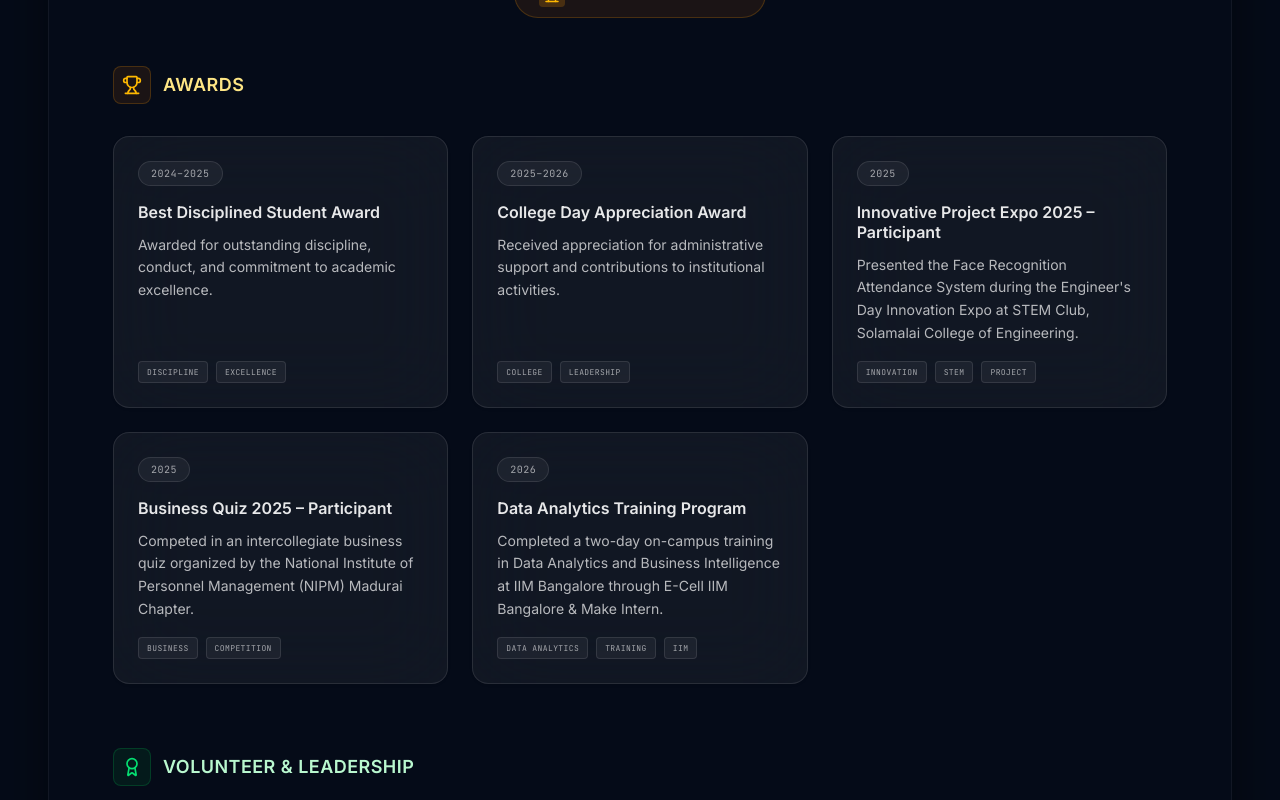
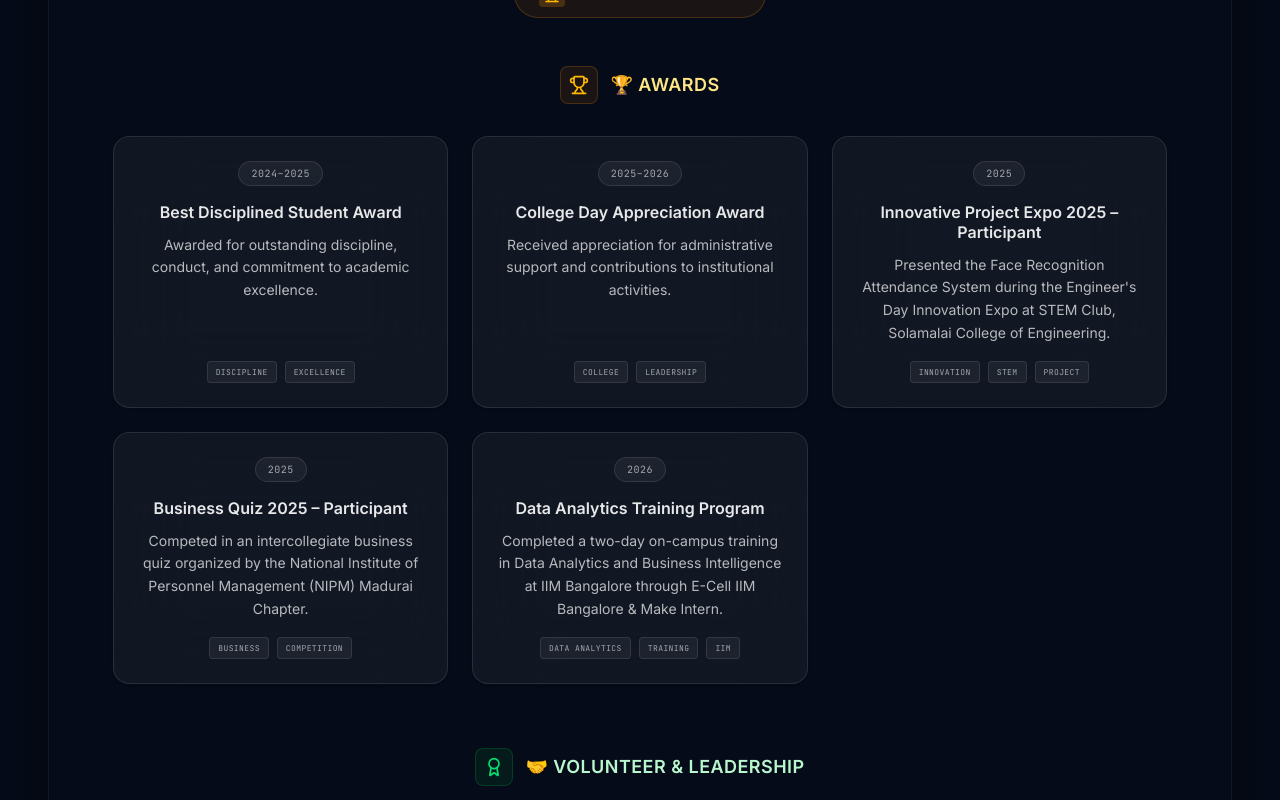
Before and after one commit to kvenkataseenivasakannan-28/professional-academic-portfolio, a React (Vite) app: page / in a window 1280 px wide. Shown: the part 3280-4080 px from the top of the page. Built offline with nearby package versions, Linux system fonts and the light colour scheme; a web font is replaced by a local one.

Commit message:
Add emojis and center-align text in achievement cards

```diff
--- a/src/components/AchievementsSection.tsx
+++ b/src/components/AchievementsSection.tsx
@@ -24,9 +24,9 @@ export function AchievementsSection() {
     );
   }, []);
 
-  const categoryIcons: Record<string, any> = {
-    "Awards": Trophy,
-    "Volunteer & Leadership": Award,
+  const categoryIcons: Record<string, { icon: any; emoji: string }> = {
+    "Awards": { icon: Trophy, emoji: "🏆" },
+    "Volunteer & Leadership": { icon: Award, emoji: "🤝" },
   };
 
   const categoryColors: Record<string, { bg: string; border: string; text: string; icon: string }> = {
@@ -55,7 +55,7 @@ export function AchievementsSection() {
 
       <div className="w-full space-y-16">
         {Object.entries(groupedAchievements).map(([category, achievements], categoryIndex) => {
-          const Icon = categoryIcons[category] || Trophy;
+          const { icon: Icon, emoji } = categoryIcons[category] || { icon: Trophy, emoji: "🏆" };
           const colors = categoryColors[category];
 
           return (
@@ -68,14 +68,13 @@ export function AchievementsSection() {
               className="w-full"
             >
               {/* Category Header */}
-              <div className="flex items-center gap-3 mb-8">
+              <div className="flex items-center gap-3 mb-8 justify-center">
                 <div className={`p-2 ${colors.bg} rounded-lg border ${colors.border}`}>
                   <Icon size={20} className={colors.icon} />
                 </div>
                 <h2 className={`text-lg font-bold uppercase tracking-wide ${colors.text}`}>
-                  {category}
+                  {emoji} {category}
                 </h2>
-                <div className={`flex-grow h-px ${colors.border} bg-gradient-to-r from-transparent to-transparent`} />
               </div>
 
               {/* Achievement Cards Grid */}
@@ -88,10 +87,10 @@ export function AchievementsSection() {
                     viewport={{ once: true }}
                     transition={{ delay: index * 0.1 }}
                     whileHover={{ y: -5, scale: 1.02 }}
-                    className="bg-white/5 backdrop-blur-2xl rounded-2xl p-6 border border-white/10 shadow-sm hover:shadow-xl hover:bg-white/10 transition-all duration-300 flex flex-col h-full group"
+                    className="bg-white/5 backdrop-blur-2xl rounded-2xl p-6 border border-white/10 shadow-sm hover:shadow-xl hover:bg-white/10 transition-all duration-300 flex flex-col h-full group text-center"
                   >
                     {/* Date Badge */}
-                    <div className="flex items-center justify-between mb-4">
+                    <div className="flex items-center justify-center mb-4">
                       <span className="px-3 py-1 bg-white/5 border border-white/10 rounded-full text-[10px] font-mono uppercase tracking-wider text-white/60 group-hover:border-white/20 transition-colors">
                         {achievement.date}
                       </span>
@@ -109,7 +108,7 @@ export function AchievementsSection() {
 
                     {/* Tags */}
                     {achievement.tags && achievement.tags.length > 0 && (
-                      <div className="flex flex-wrap gap-2 mt-auto">
+                      <div className="flex flex-wrap gap-2 mt-auto justify-center">
                         {achievement.tags.map((tag) => (
                           <span
                             key={tag}
```
